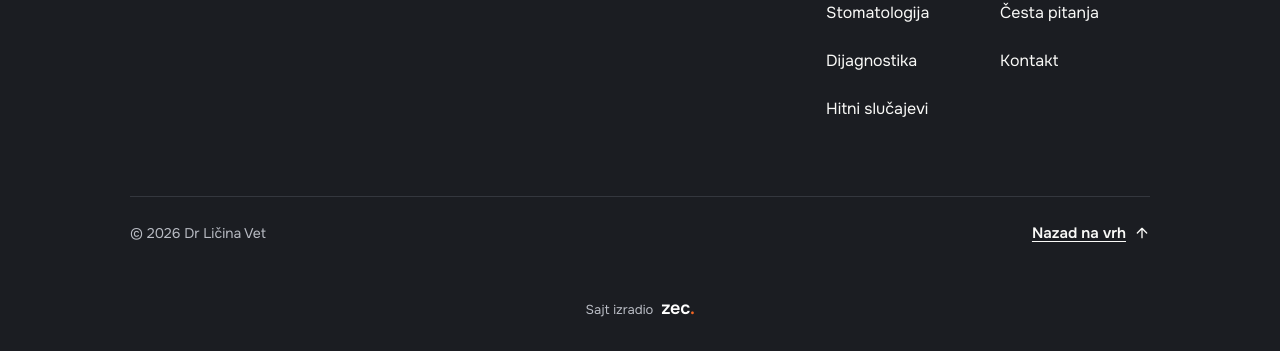
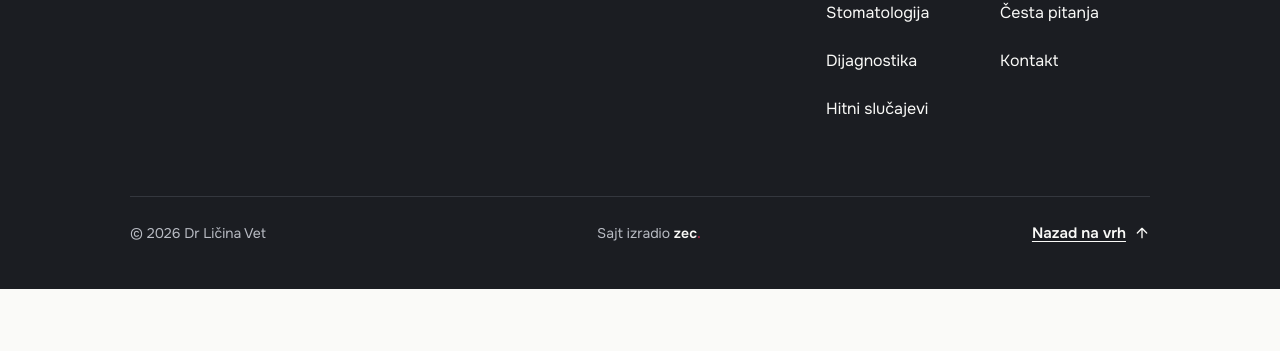
Before and after one commit to cze45/licina-vet, a plain HTML site: page index.html in a window 1280 px wide. Shown: the part 5602-5953 px from the top of the page. After the commit the page ends 5891 px from the top, so only its background shows below. Drawn offline with nearby package versions, Linux system fonts and the light colour scheme.

Commit message:
Futer: potpis u donjem redu, bordo tačka; prelomi teksta sa kanvasa
Co-Authored-By: Claude Opus 5.5 <noreply@anthropic.com>

```diff
--- a/index.html
+++ b/index.html
@@ -77,7 +77,7 @@
       <div class="wrap grid">
         <div class="sec__head">
           <h2 class="h2">Usluge</h2>
-          <p class="lead">Ambulanta raspolaže savremenom opremom za dijagnostiku i lečenje, pa analize, ultrazvuk i hirurške zahvate radimo kod nas.</p>
+          <p class="lead">Ambulanta raspolaže savremenom opremom za dijagnostiku i lečenje,<br>pa analize, ultrazvuk i hirurške zahvate radimo kod nas.</p>
         </div>
         <article class="card">
           <span class="card__ico"><svg width="28" height="28" viewBox="0 0 24 24" aria-hidden="true"><path d="M5 3v5a5 5 0 0 0 10 0V3M5 3h2M13 3h2M10 13v2a5 5 0 0 0 10 0v-3M20 8a2 2 0 1 0 0 4a2 2 0 1 0 0-4"/></svg></span>
@@ -186,7 +186,7 @@
         <div class="faq__head">
           <span class="eyebrow">Česta pitanja</span>
           <h2 class="h2">Pre nego što <span class="accent">dođete</span></h2>
-          <p class="lead">Ako ne nađete odgovor, pozovite nas i rado ćemo vam pomoći.</p>
+          <p class="lead">Ako ne nađete odgovor, pozovite <br>nas i rado ćemo vam pomoći.</p>
         </div>
         <div class="faq">
           <details>
@@ -224,7 +224,7 @@
           <h2 class="k-title">Pozovite nas</h2>
         </div>
         <div class="k-phones">
-          <p>Najbrže je da pozovete. Recite nam šta se dešava sa ljubimcem i dogovorićemo termin.</p>
+          <p>Najbrže je da pozovete. Recite nam šta se <br>dešava sa ljubimcem i dogovorićemo termin.</p>
           <a href="tel:+381606759120" class="k-big">060 675 9120</a>
           <a href="tel:+38163591209" class="k-big">063 591 209</a>
         </div>
@@ -324,9 +324,9 @@
       </div>
       <div class="ftr__bottom">
         <p>© 2026 Dr Ličina Vet</p>
+        <p>Sajt izradio <span class="zec" translate="no">zec<span>.</span></span></p>
         <a href="#top" class="ftr__top-link">Nazad na vrh<svg width="16" height="16" viewBox="0 0 24 24" aria-hidden="true"><path d="M12 19V5M5 12l7-7 7 7"/></svg></a>
       </div>
-      <p class="ftr__credit">Sajt izradio <span class="zec" translate="no">zec<span>.</span></span></p>
     </div>
   </footer>
 </div>
--- a/styles.css
+++ b/styles.css
@@ -242,9 +242,8 @@ section[id] { scroll-margin-top: 72px; }
 .ftr__top-link { min-height: 48px; display: flex; align-items: center; gap: 8px; font-size: 0.9375rem; font-weight: 600; text-decoration: underline; text-underline-offset: 0.2em; }
 .ftr__top-link:hover { color: #B9BCC4; }
 .ftr__top-link svg { fill: none; stroke: currentColor; stroke-width: 2; stroke-linecap: round; stroke-linejoin: round; }
-.ftr__credit { margin: 0; display: flex; align-items: baseline; justify-content: center; gap: 8px; font-size: 0.8125rem; color: #B9BCC4; }
-.zec { font-size: 1.125rem; font-weight: 600; letter-spacing: -0.02em; color: #FFFFFF; }
-.zec span { color: #F26522; }
+.zec { font-weight: 600; color: var(--bg); }
+.zec span { color: #A3213F; }
 @media (max-width: 1023.98px) { .f-c3, .f-pa, .f-pb, .f-half { grid-column: span 4 !important; } }
 @media (max-width: 639.98px) {
   .ftr { padding-top: 64px; }
```
